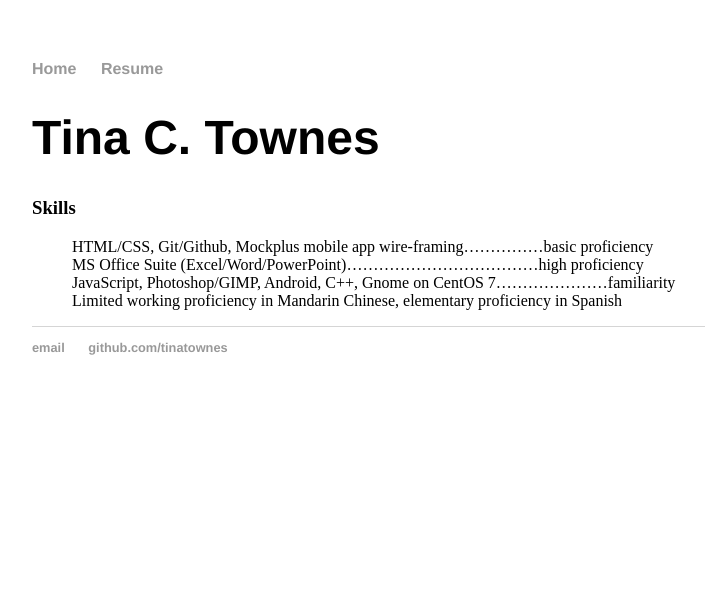
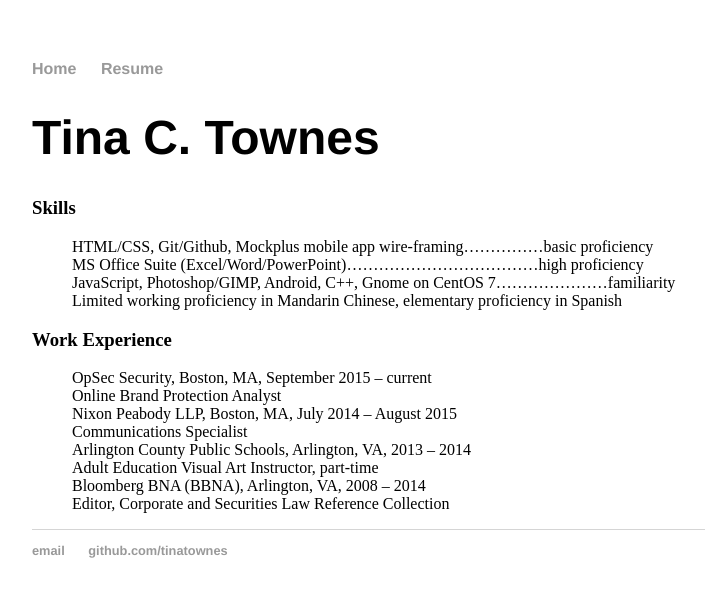
Before and after one commit to tinatownes/tinatownes.github.io, a Jekyll site: the page built from resume/index.html, in a window 1280 px wide. Shown: the top 597 px of the page, without its empty margins (160-865 px from the left). Built offline with Jekyll 4.4.1, drawn with Linux system fonts in a browser that asks for light colours.

Commit message:
updated resume

```diff
--- a/css/main.css
+++ b/css/main.css
@@ -37,6 +37,10 @@
 	list-style-type: none;
 }
 
+section Title {
+	font-family:'Helvetica', 'Arial', 'Sans-Serif';
+}
+
 ul.posts {
     margin: 20px auto 40px;
     font-size: 1.5em;
--- a/resume/index.html
+++ b/resume/index.html
@@ -4,6 +4,7 @@
 ---
 <div>
 	<h1>Tina C. Townes</h1>
+
 
 	<section class="sectionTitle">
 	 <h3>Skills</h3>
@@ -19,6 +20,26 @@
 	 </ul>
 	</section>
 
-
+	<section class="sectionTitle">
+	 <h3>Work Experience</h3>
+	 <ul>
+	   <li>OpSec Security, Boston, MA, September 2015 – current
+	      <li>Online Brand Protection Analyst
+		  </li>
+       </li>
+	   <li>Nixon Peabody LLP, Boston, MA, July 2014 – August 2015
+	      <li>Communications Specialist
+		  </li>
+	   </li>
+	   <li>Arlington County Public Schools, Arlington, VA, 2013 – 2014
+	      <li>Adult Education Visual Art Instructor, part-time
+		  </li>
+	   </li>
+	   <li>Bloomberg BNA (BBNA), Arlington, VA, 2008 – 2014
+	      <li>Editor, Corporate and Securities Law Reference Collection
+		  </li>
+	   </li>
+	 </ul>
+	</section>
 
 </div>
```
